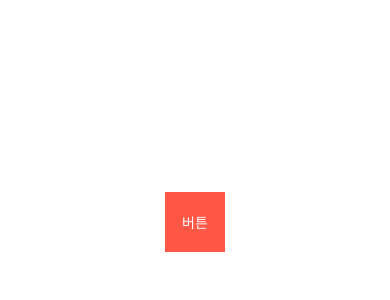
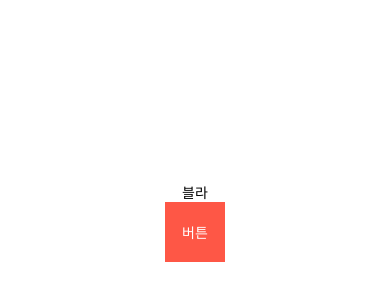
Before and after one commit to minimi61/vilageBus, a React Native app: screen / in a window 390 px wide. Shown: the part 200-500 px from the top of the page. Built offline with nearby package versions, Linux system fonts and the light colour scheme.

Commit message:
[test] ms 로 변환해보기

```diff
--- a/App.js
+++ b/App.js
@@ -5,14 +5,17 @@ import data from './data/1bus/weekday.json'
 
 export default function App() {
   const time = Date.now()
+  // const rr = new Date()
   const dd = new Date(data[1][2].split(':'))
-  console.log(dd.getMinutes())
+  const aa = data[1][2].split(':')
+  // console.log(dd.getMinutes())
+  console.log(Number(aa[0]))
 
 
-  //{data.map((x, idx) =>       console.log(x) ) }
+  {data.map((x, idx) => console.log(data[1][2]) ) }
   return (
     <View style={styles.container}>
-
+      <Text>블라</Text>
       <StatusBar style="auto" />
       <Button/>
     </View>
@@ -27,3 +30,5 @@ const styles = StyleSheet.create({
     justifyContent: 'center',
   },
 });
+
+//https://stackoverflow.com/questions/15191184/converting-string-time-into-milliseconds
```
